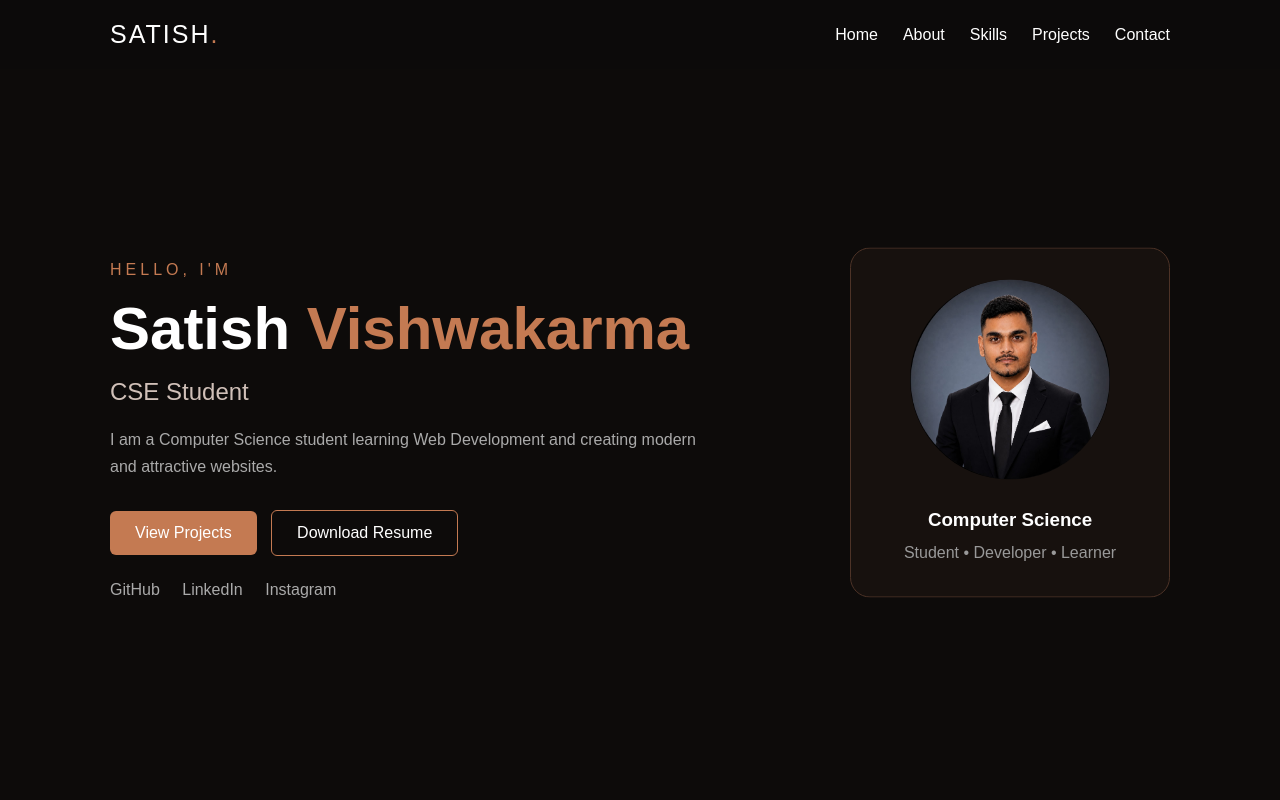
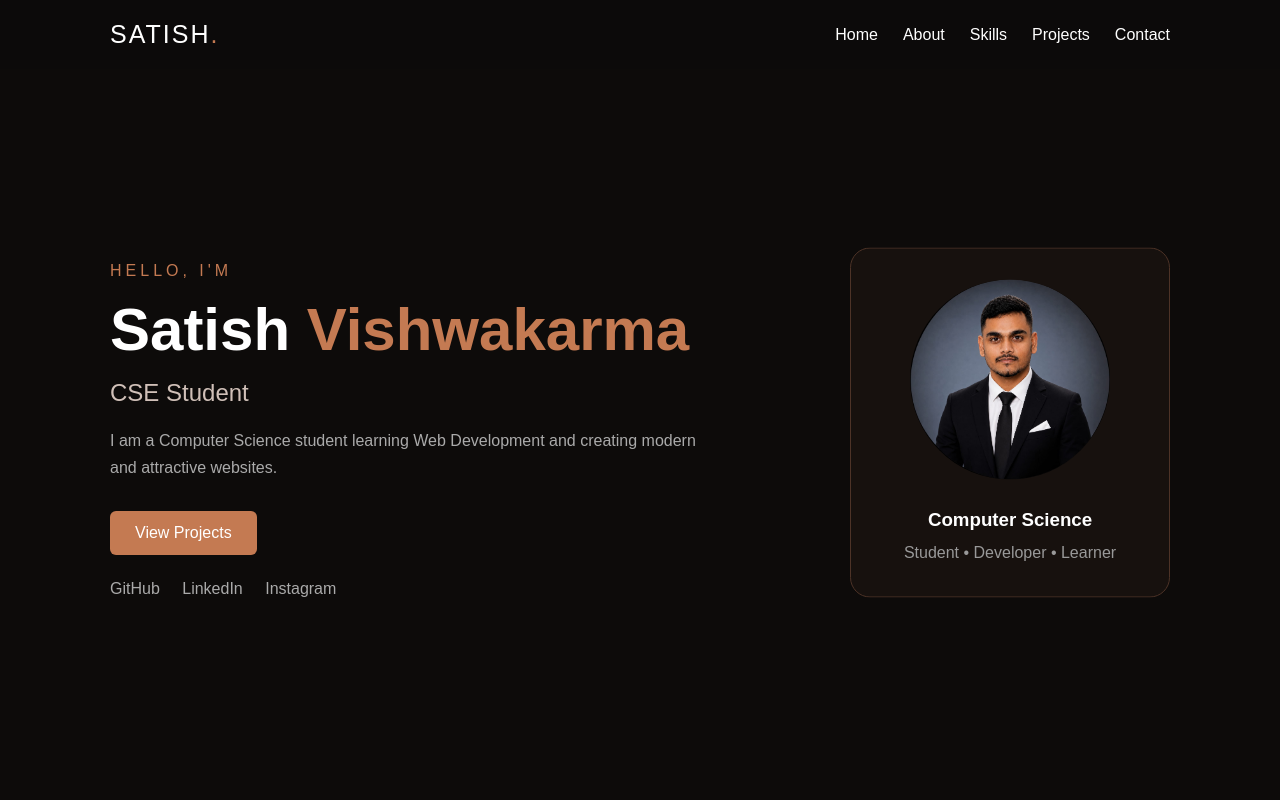
Before and after one commit to satishvishwakarma92005-beep/my1st-projportfolio, a plain HTML site: page index.html in a window 1280 px wide. Shown: the top 800 px of the page. Drawn offline with Linux system fonts and the light colour scheme.

Commit message:
Update index.html

```diff
--- a/index.html
+++ b/index.html
@@ -441,9 +441,7 @@
                     View Projects
                 </a>
 
-                <a href="resume.pdf" class="btn outline" download>
-                    Download Resume
-                </a>
+
 
             </div>
 
```
